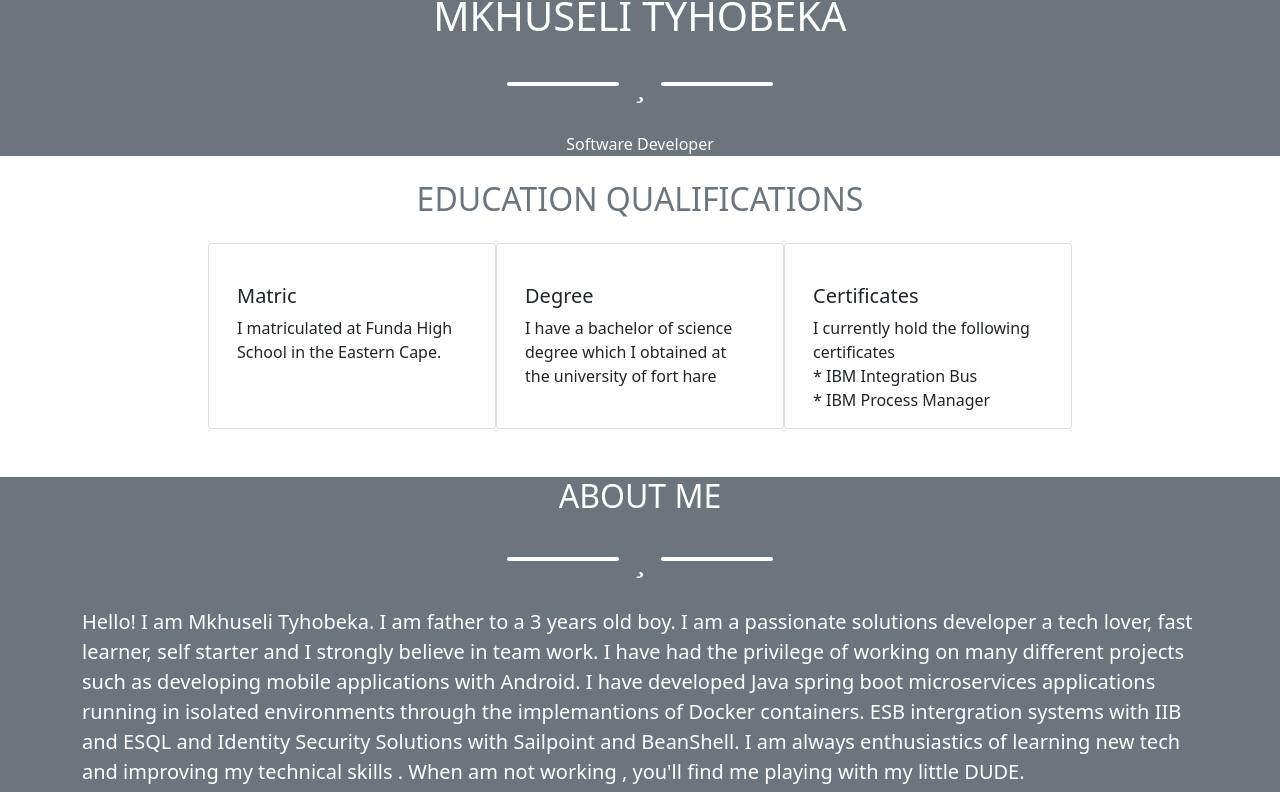
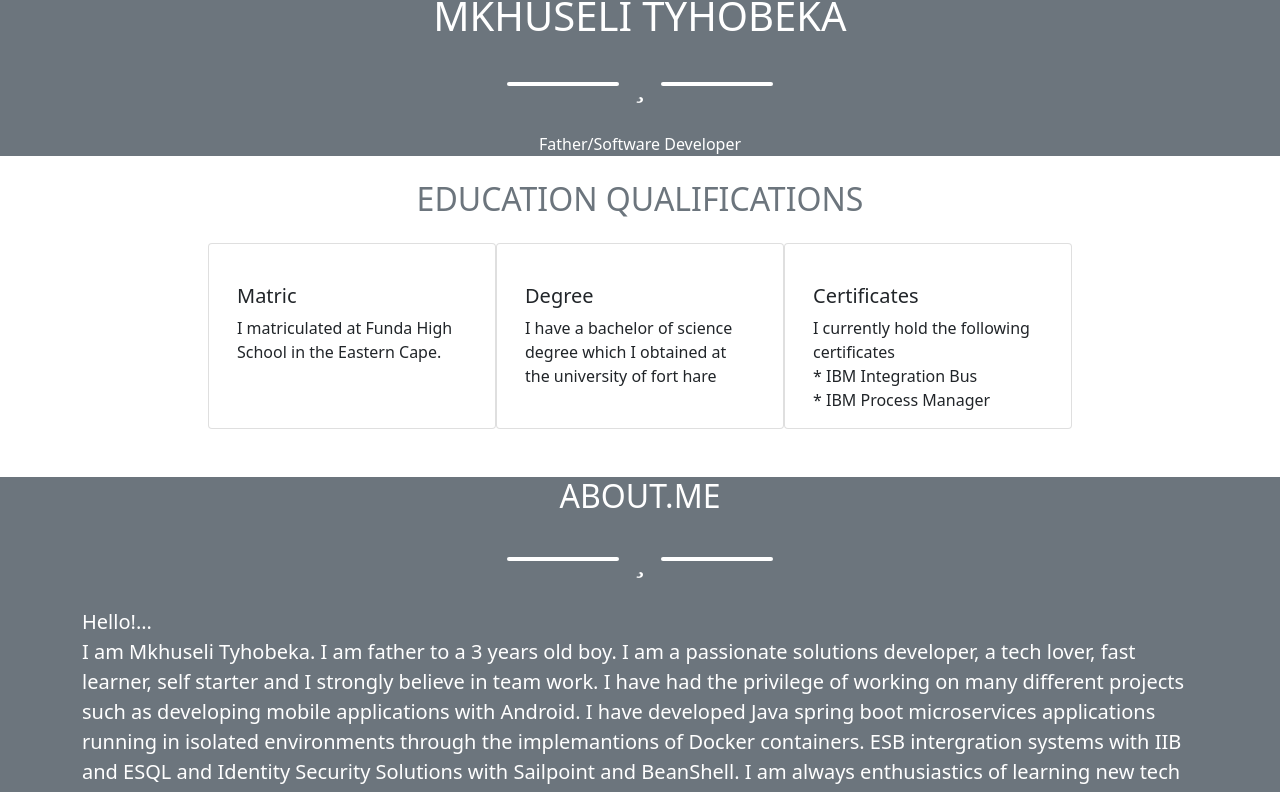
Before and after one commit to mkhuselityhobeka/my-profile, an Angular app: page /home in a window 1280 px wide. Shown: the part 278-1070 px from the top of the page. Built offline with nearby package versions, Linux system fonts and the light colour scheme.

Commit message:
added line breaks in about me section

```diff
--- a/src/app/components/home-component/home-component.component.html
+++ b/src/app/components/home-component/home-component.component.html
@@ -17,7 +17,7 @@
                     <div class="divider-custom-line"></div>
                 </div>
                 <!-- Masthead Subheading-->
-                <p class="masthead-subheading font-weight-light mb-0">Software Developer</p>
+                <p class="masthead-subheading font-weight-light mb-0">Father/Software Developer</p>
             </div>
         </div>
     </body>
@@ -54,17 +54,17 @@
 <!--About me-->
     <section class="page-section bg-secondary text-white mb-0" id="about">
         <div class="container">
-            <h2 class="page-section-heading text-center text-uppercase text-white">About Me</h2>
+            <h2 class="page-section-heading text-center text-uppercase text-white">About.Me</h2>
             <div class="divider-custom divider-light">
                 <div class="divider-custom-line"></div>
                 <div class="divider-custom-icon"><i class="fas fa-star"></i></div>
                 <div class="divider-custom-line"></div>
             </div>
             <div class="row">
-                <div class="col-lg-4 ms-auto"><p class="lead">Hello! I am Mkhuseli Tyhobeka. I am father to a 3 years old boy.
-                  I am a passionate solutions developer a tech lover, fast learner, self starter and I strongly believe in team work.
+                <div class="col-lg-4 ms-auto"><p class="lead">Hello!...<br> I am Mkhuseli Tyhobeka. I am father to a 3 years old boy.
+                  I am a passionate solutions developer, a tech lover, fast learner, self starter and I strongly believe in team work.
                   I have had the privilege of working on many different projects such as developing mobile applications with Android. I have developed Java spring boot microservices applications running in isolated environments through the implemantions of Docker containers. ESB intergration systems with IIB and ESQL and Identity Security Solutions with Sailpoint and BeanShell.
-                  I am always enthusiastics of learning new tech and improving my technical skills .
+                  I am always enthusiastics of learning new tech and improving my technical skills .<br>
                   When am not working , you'll find me playing with my little DUDE.
                 </p></div>
             </div>
```
